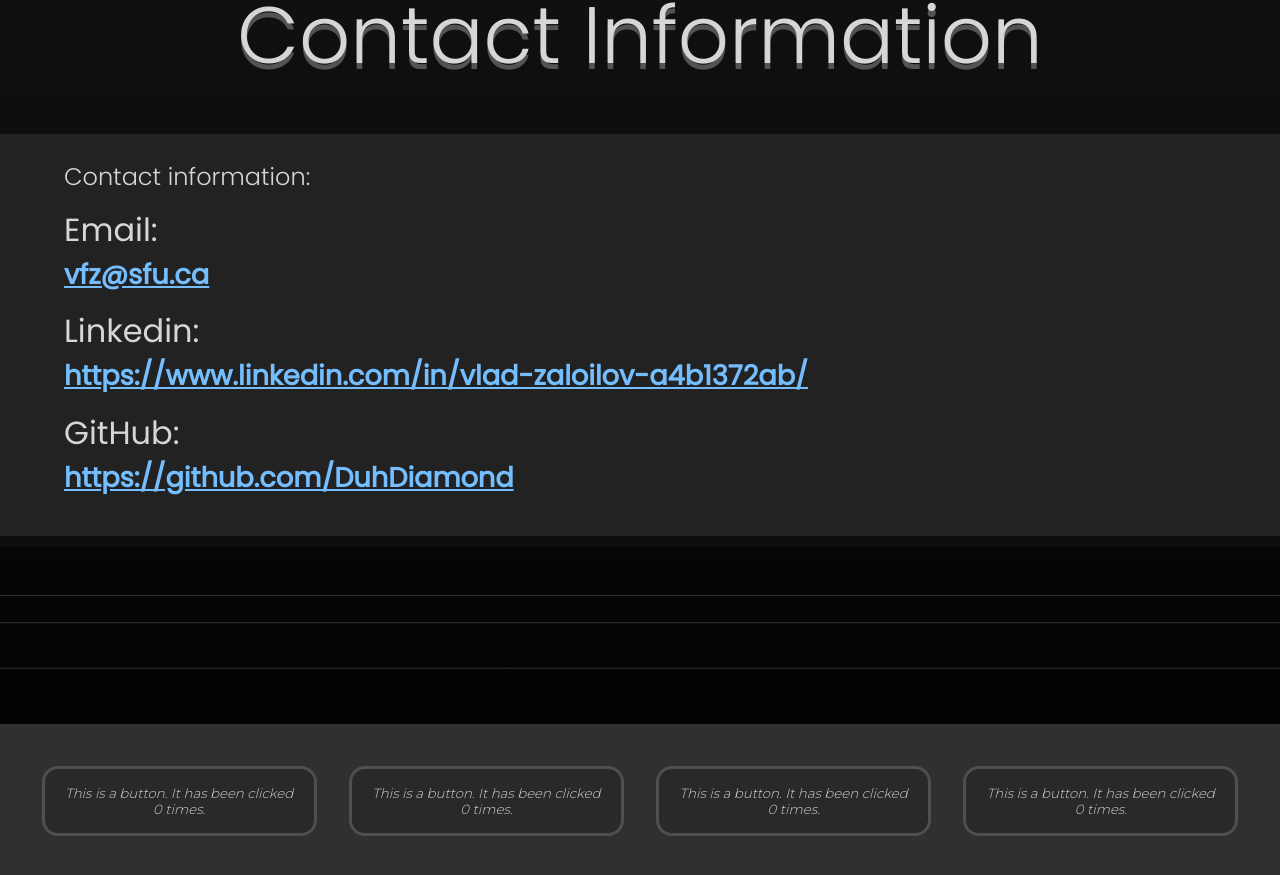
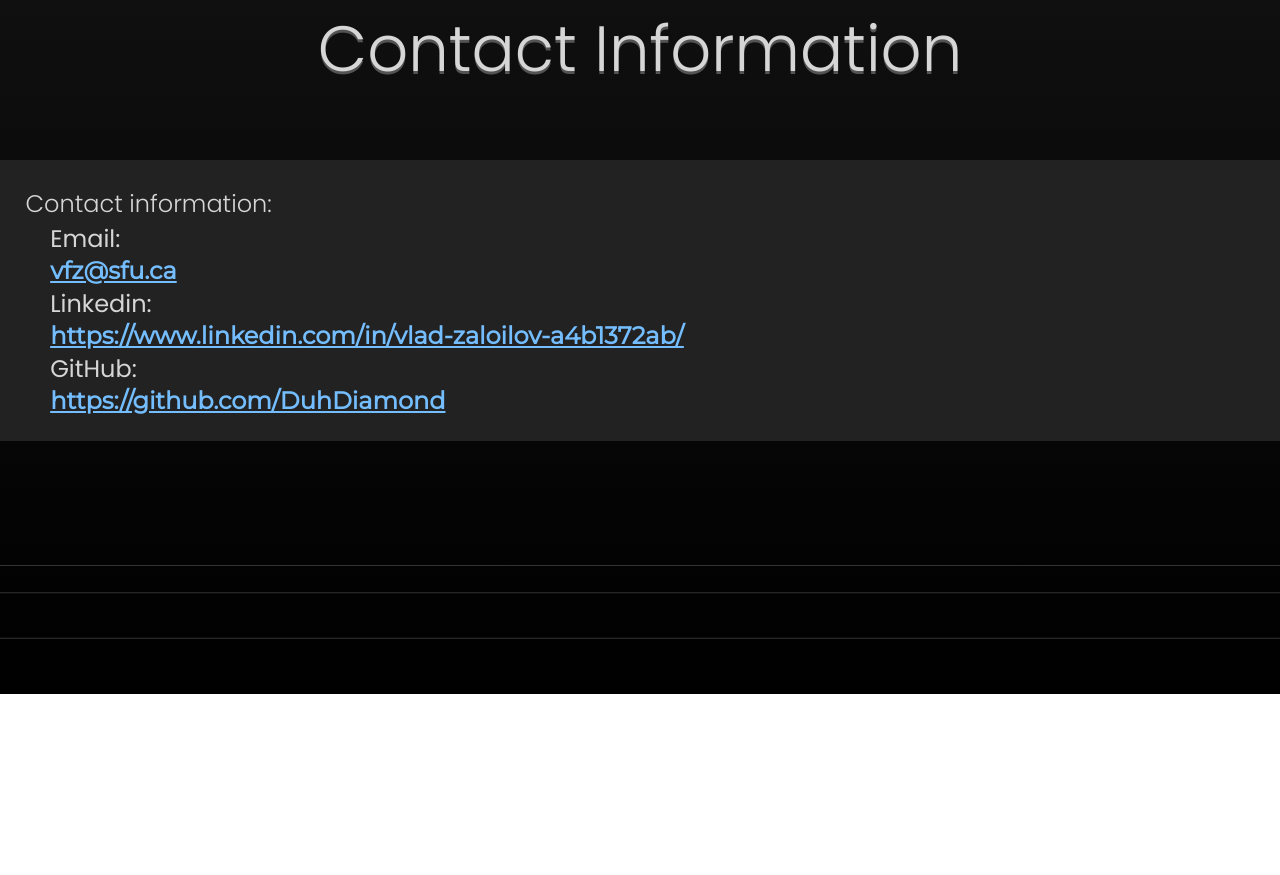
Before and after one commit to vlad-zaloilov/vlad-zaloilov.github.io, a Next.js app: page /ContactInformation in a window 1280 px wide. Shown: the part 159-1034 px from the top of the page. After the commit the page ends 853 px from the top, so only its background shows below. Built offline with nearby package versions, Linux system fonts and the light colour scheme.

Commit message:
Made website cleaner, cleaned up some loose code and footer issues, moved around content on page a bit, added 3D Rendering Engine project to Programming Projects

```diff
--- a/src/components/Button.jsx
+++ b/src/components/Button.jsx
@@ -11,7 +11,6 @@ export function Button() {
 
     return (
         <button className="button1" onClick={handleClick}>
-            This is a button. It has been clicked {count} times.
         </button>
     );
 }
--- a/src/components/Footer.jsx
+++ b/src/components/Footer.jsx
@@ -1,17 +1,11 @@
 import { Button } from "./Button";
+import { GridViewport } from "./GridViewport";
 
 export default function Footer() {
 
     return (
-        <div className="footer-row spaced-container">
-            <div className="spaced-container"
-                style={{fontSize: "1rem"}}>
-                <Button/>
-                <Button/>
-                <Button/>
-                <Button/>
-            </div>
-
+        <div className ="footer">
+            <GridViewport/>
         </div>
     );
 };
--- a/src/globals.css
+++ b/src/globals.css
@@ -1,110 +1,24 @@
-
-/* 'Montserrat' font */
-/* @import url('https://fonts.googleapis.com/css2?family=Montserrat:ital,wght@0,100..900;1,100..900&family=Poppins:ital,wght@0,100;0,200;0,300;0,400;0,500;0,600;0,700;0,800;0,900;1,100;1,200;1,300;1,400;1,500;1,600;1,700;1,800;1,900&family=Roboto+Flex:opsz,wght,XOPQ,XTRA,YOPQ,YTDE,YTFI,YTLC,YTUC@8..144,100..1000,96,468,79,-203,738,514,712&display=swap');
-*/
-
-/* 'Poppins' font */
-/* @import url('https://fonts.googleapis.com/css2?family=Poppins:ital,wght@0,100;0,200;0,300;0,400;0,500;0,600;0,700;0,800;0,900;1,100;1,200;1,300;1,400;1,500;1,600;1,700;1,800;1,900&family=Roboto+Flex:opsz,wght,XOPQ,XTRA,YOPQ,YTDE,YTFI,YTLC,YTUC@8..144,100..1000,96,468,79,-203,738,514,712&display=swap');
-*/
-
 * {
     margin: 0;
     padding: 0;
-    box-sizing: border-box;
-}
-
-body {
-    overflow:visible;
-}
-
-.link {
-    padding:0%;
-    font-family: var(--font-poppins);
-    font-optical-sizing: auto;
-    font-weight:bold;
-    font-size:1.7rem;
-    text-decoration:underline;
-    color:#74beff;
-}
-
-.base {
-    display: flex;
-    flex-direction: column;
-}
-
-.break {
-    margin:1% 0% 1% 0%;
-}
-
-.break2 {
-    margin:5% 0% 5% 0%;
-}
-
-.maximize {
-    width:100%;
-    height:100%;
-}
-
-.background-viewport-container {
-    z-index: 0;
-    position: relative;
-
-    width: 100%;
-    height: 100%;
-
-    top: 0;
-    overflow: hidden;
-}
-
-.grid-viewport-container {
-    z-index: -1;
-    width:100%;
-}
-
-.header-row {
-    z-index:3;
-
-    display:flex;
-    justify-content:space-evenly;
-
-    align-items: stretch;
-
-    width:100%;
-    min-height:fit-content;
-    color:#d0deff;
-    background-color:rgb(132, 132, 132);
-    position:sticky;
-    top:0;
-}
-
-.footer-row {
-    z-index:2;
-    display:flex;
-
-    justify-content:space-evenly;
-
-    padding:2%;
-    width:100%;
-    color:#dcdcdc;
-    background-color: #303030;
-}
-
-.poppins-thin {
     font-family: var(--font-poppins), sans-serif;
-    font-weight: 100;
+    font-weight: 250;
     font-style: normal;
 }
 
-html, body {
-    background: linear-gradient(#131313, rgb(0, 0, 0));
-    color:#d2d2d2;
-    font-weight:300;
+html {
+    height: 100%;
 }
 
-* {
-    font-family: var(--font-poppins), sans-serif;
-    font-weight: 250;
-    font-style: normal;
+#__next {
+    display: flex;
+    flex-direction: column;
+    min-height: 100vh;
+    background: linear-gradient(#131313, rgb(0, 0, 0));
+}
+
+main {
+    flex:1;
 }
 
 h1 {
@@ -130,6 +44,99 @@ h3 {
     padding:0%;
     margin:0%;
     text-align:center;
+}
+
+ul {
+    color:#d2d2d2;
+}
+
+p {
+    color:#d2d2d2;
+    font-family: var(--font-poppins);
+    font-weight: 300;
+}
+
+.link {
+    padding:0%;
+    font-family: var(--font-montserrat);
+
+    font-weight:bold;
+    font-size:1.5rem;
+    text-decoration:underline;
+
+    color:#74beff;
+}
+
+.base {
+    display: flex;
+    flex-direction: column;
+}
+
+.break {
+    margin:1% 0% 1% 0%;
+}
+
+.break2 {
+    margin:5% 0% 5% 0%;
+}
+
+.maximize {
+    width:100%;
+    height:100%;
+}
+
+.background-viewport-container {
+    z-index: 0;
+    position: sticky;
+
+    margin: 0% 0% 0% 0%;
+
+    width: 100%;
+    height: 100%;
+
+}
+
+.grid-viewport-container {
+    z-index: 0;
+    width:100%;
+    position:absolute;
+}
+
+.header-row {
+    z-index:3;
+
+    display:flex;
+    justify-content:space-evenly;
+
+    align-items: stretch;
+
+    width:100%;
+    min-height:fit-content;
+    color:#d0deff;
+    background-color:rgb(132, 132, 132);
+    position:sticky;
+    top:0;
+}
+
+.footer {
+    padding: 5% 0% 0% 0%;
+    margin-top: auto;
+    position: relative;
+
+    width: 100%;
+}
+
+.footer-row {
+    justify-content:space-evenly;
+
+    color:#dcdcdc;
+    background-color:#161616;
+}
+
+.poppins-thin {
+    font-family: var(--font-poppins), sans-serif;
+    font-weight: 100;
+    font-style: normal;
 }
 
 .display-flex-row {
@@ -166,10 +173,7 @@ h3 {
 .content-text {
     z-index:1;
     font-size: 1.5rem;
-    padding:0rem;
-    margin:1rem;
-
-    position:relative;
+    color:#d2d2d2;
 }
 
 .content-row {
@@ -177,7 +181,6 @@ h3 {
     justify-content:space-around;
     background-color: rgb(34, 34, 34);
     border-radius:0rem;
-    box-shadow: 0rem 0.7rem 0rem rgb(14, 14, 14);
 
     position:relative;
 }
@@ -192,7 +195,7 @@ h3 {
     z-index: 1;
     font-size: 1.5rem;
     padding: 1rem;
-    margin: 0rem;
+    margin: 1rem;
     font-family: var(--font-roboto-flex);
 
     align-self:center;
@@ -201,39 +204,89 @@ h3 {
     position:relative;
 }
 
+.programming-text {
+    z-index: 1;
+    margin: 1% 3% 1% 3%;
+
+    font-family: var(--font-poppins);
+    font-size: 1.5rem;
+    color:#d2d2d2;
+
+    align-self:center;
+    justify-self:left;
+    position:relative;
+}
+
 .video-title {
     z-index: 2;
-    font-size: 3.5rem;
+
+    font-family: var(--font-roboto-flex);
+    font-size: 3rem;
     font-weight: 300;
+
     color:#d6d6d6;
     padding-left: 2%;
-    text-shadow: 0rem 0.4rem 0rem rgb(83, 83, 83);
     align-self:center;
     justify-self:center;
     position: relative;
 }
 
-
-.video-row {
+.subtitle-row {
     z-index: 1;
-    justify-content:space-around;
-    background-color: rgb(0, 0, 0);
-    border-radius:0rem;
-    box-shadow: 0rem 0.7rem 0rem rgb(14, 14, 14);
+    background-color: rgb(34, 34, 34);
+    justify-self: center;
+    align-self:center;
 
     position:relative;
 }
 
-.subtitle-row {
+.frontpage-row {
     z-index: 1;
-    justify-content:space-around;
+    padding:2% 2% 2% 2%;
+
+    background-color: rgba(34, 34, 34, 0.475);
+    border-radius:0rem;
+
+    position:relative;
+}
+
+@keyframes pop-in-animation {
+    from {
+        opacity: 0;
+    }
+    to {
+        opacity: 1;
+    }
+}
+
+.pop-in-text {
+    z-index: 2;
+
+    font-size: 1.5rem;
+    font-weight: 250;
+    font-style: static;
+    color:#ffffff;
+
+    padding: 5% 0% 0% 0%;
+    position: relative;
+
+    animation-name: pop-in-animation;
+    animation-duration: 2s;
+}
+
+.contact-row {
+    z-index: 1;
+
     margin: 3% 0% 3% 0%;
-    padding: 2% 5% 2% 5%;
+    padding: 2% 2% 2% 2%;
     background-color: rgb(34, 34, 34);
     border-radius:0rem;
-    box-shadow: 0rem 0.7rem 0rem rgb(14, 14, 14);
 
     position:relative;
+}
+
+.left-indent {
+    margin: 0% 2% 0% 2%;
 }
 
 
@@ -251,17 +304,16 @@ h3 {
     padding: 1%;
     background-color: rgba(49, 49, 49, 0.815);
     border-radius: 0rem;
-    box-shadow: 0rem 0.7rem 0rem rgba(14, 14, 14, 0.438);
     position:relative;
 }
 
 .title {
-    margin: 3% 0% 3% 0%;
+    margin: 5% 0% 5% 0%;
     z-index: 2;
-    font-size: 5rem;
+    font-size: 4rem;
     font-weight: 300;
     color:#d6d6d6;
-    text-shadow: 0rem 0.4rem 0rem rgb(83, 83, 83);
+    text-shadow: 0rem 0.2rem 0rem rgb(83, 83, 83);
     position: relative;
 }
 
@@ -277,7 +329,7 @@ h3 {
     font-family: var(--font-poppins);
     font-optical-sizing: auto;
     font-weight:550;
-    font-size:2rem;
+    font-size:1.5rem;
     color:#d6d6d6;
 }
 
@@ -292,7 +344,6 @@ h3 {
     z-index:1;
     padding:1% 0% 0% 0%;
 
-    height:100%;
 
     background-color: rgb(123, 123, 123);
 }
@@ -354,14 +405,13 @@ h3 {
 }
 
 .button1:hover {
-    transform: translate(0rem, -0.5rem);
+    transform: translate(0rem, -0.25rem);
     background-color:rgb(61, 61, 61);
 }
 
 .button1:active {
-    transform: translate(0rem, 0.3rem) rotate3d(1, 0, 0, -20deg);
+    transform: translate(0rem, 0.25rem);
     background-color:rgb(49, 49, 49);
-    box-shadow: 0px 0.7rem 0px rgb(41, 46, 75);
 }
 
 .content-viewport-wrapper {
--- a/src/pages/ContactInformation.jsx
+++ b/src/pages/ContactInformation.jsx
@@ -1,7 +1,6 @@
 "use client"
 
 import { Button } from "../components/Button";
-import { GridViewport } from "../components/GridViewport";
 import { extend } from "@react-three/fiber";
 extend({ Button });
 
@@ -11,24 +10,22 @@ export default function ContactInformation() {
       <div>
         <h1 className = "title justify-self-center">Contact Information</h1>
       </div>
-      <div className="subtitle-row">
-        <p className="subtitle">Contact information:
-        </p>
-        <div className="break">
+      <div className="contact-row">
+        <p className="subtitle">Contact information:</p>
+        <div className="left-indent">
+          <div>
             <p className="contact-info-text">Email:</p>
             <a href ="mailto:vfz@sfu.ca" className="link">vfz@sfu.ca</a>
           </div>
-        <div className="break">
+          <div>
             <p className="contact-info-text">Linkedin:</p>
             <a href ="https://www.linkedin.com/in/vlad-zaloilov-a4b1372ab/" className="link">https://www.linkedin.com/in/vlad-zaloilov-a4b1372ab/</a>
           </div>
-        <div className="break">
+          <div>
             <p className="contact-info-text">GitHub:</p>
             <a href ="https://github.com/DuhDiamond" className="link">https://github.com/DuhDiamond</a>
           </div>
         </div>
-      <div className="grid-viewport-container">
-        <GridViewport/>
       </div>
     </div>
   );
```
Also changed, not shown: src/components/3DProject.jsx (deleted, +0 -30 lines), src/components/3DProjectsComponents.jsx (added, +34 -0 lines), src/components/ProgrammingProjectsComponents.jsx (added, +30 -0 lines), src/pages/3DProjects.jsx (+4 -9 lines), src/pages/ProgrammingProjects.jsx (+5 -5 lines), src/pages/_app.jsx (+4 -4 lines), src/pages/index.jsx (+8 -11 lines), src/components/BackgroundVertexShader.glsl. Lines whose indentation alone changed are shown as unchanged.
